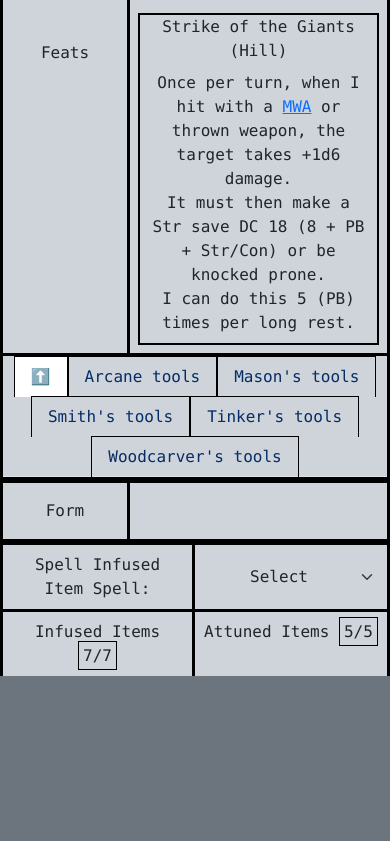
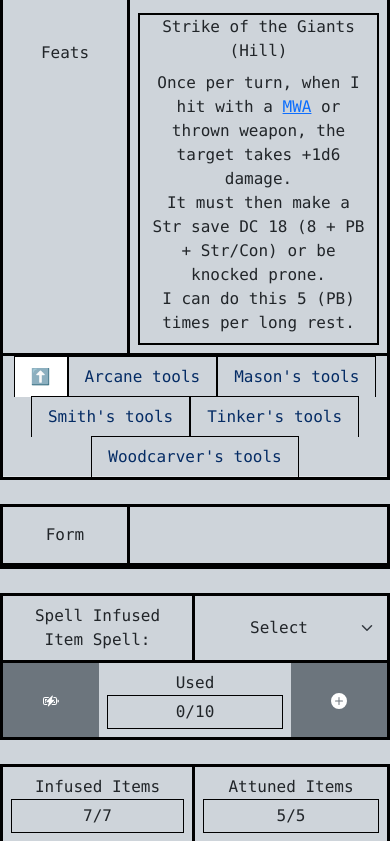
Before and after one commit to No-RocketScience/No-RocketScience.github.io, a plain HTML site: page index.html in a window 390 px wide. Shown: the part 475-1316 px from the top of the page. Before the commit the page ends 1151 px from the top, so only its background shows below. Drawn offline with nearby package versions, Linux system fonts and the light colour scheme; a script that the page names is missing.

Commit message:
added counter for spell infused item

```diff
--- a/index.html
+++ b/index.html
@@ -96,7 +96,7 @@
             </div>
         </div>
 
-        <div class="mx-auto bg-dark-subtle g-0 text-start">
+        <div class="mx-auto bg-dark-subtle g-0 text-start pb-4">
             <nav class="border border-3 border-bottom-0 border-black">
                 <div class="nav nav-tabs justify-content-center" id="nav-tab" role="tablist">
                     <button
@@ -249,7 +249,7 @@
             </div>
         </div>
 
-        <div class="row bg-dark-subtle g-0">
+        <div class="row bg-dark-subtle g-0 pb-4">
             <div class="col-4 border border-3 border-black align-middle">
                 <div class="position-relative top-50 start-50 translate-middle">Form</div>
             </div>
@@ -257,12 +257,12 @@
                 <div id="forms" class="btn-group" role="group" aria-label="Forms"> </div>
             </div>
             <div class="w-100"></div>
-            <div id="forms-info" class="col border border-top-0 border-3 border-black border-bottom-0 align-middle">
+            <div id="forms-info" class="col border border-top-0 border-3 border-black align-middle">
             </div>
         </div>
 
-        <div class="row g-0">
-            <div class="col-6 bg-dark-subtle border border-black border-3 border-bottom-0 align-middle p-2">
+        <div class="row bg-dark-subtle g-0 pb-4">
+            <div class="col-6 border border-black border-3 border-bottom-0 align-middle p-2">
                 <span>Spell Infused Item Spell:</span>
             </div>
             <div class="col-6">
@@ -272,23 +272,65 @@
                     <option selected>Select</option>
                 </select>
             </div>
+            <div class="col-12 border border-3 border-black align-middle">
+                <div class="row g-0">
+                    <div class="col-3">
+                        <button id="spell-infused-item-reset" class="btn btn-secondary rounded-0 w-100 h-100"
+                            type="button">
+                            <svg xmlns="http://www.w3.org/2000/svg" width="16" height="16" fill="currentColor"
+                                class="bi bi-battery-charging" viewBox="0 0 16 16">
+                                <path
+                                    d="M9.585 2.568a.5.5 0 0 1 .226.58L8.677 6.832h1.99a.5.5 0 0 1 .364.843l-5.334 5.667a.5.5 0 0 1-.842-.49L5.99 9.167H4a.5.5 0 0 1-.364-.843l5.333-5.667a.5.5 0 0 1 .616-.09z">
+                                </path>
+                                <path
+                                    d="M2 4h4.332l-.94 1H2a1 1 0 0 0-1 1v4a1 1 0 0 0 1 1h2.38l-.308 1H2a2 2 0 0 1-2-2V6a2 2 0 0 1 2-2">
+                                </path>
+                                <path
+                                    d="M2 6h2.45L2.908 7.639A1.5 1.5 0 0 0 3.313 10H2zm8.595-2-.308 1H12a1 1 0 0 1 1 1v4a1 1 0 0 1-1 1H9.276l-.942 1H12a2 2 0 0 0 2-2V6a2 2 0 0 0-2-2z">
+                                </path>
+                                <path
+                                    d="M12 10h-1.783l1.542-1.639q.146-.156.241-.34zm0-3.354V6h-.646a1.5 1.5 0 0 1 .646.646M16 8a1.5 1.5 0 0 1-1.5 1.5v-3A1.5 1.5 0 0 1 16 8">
+                                </path>
+                            </svg>
+                        </button>
+                    </div>
+                    <div class="col-6 p-2">Used
+                        <div class="d-lg-inline p-1 border border-1 border-black">
+                            <span id="spell-infused-item-used">0</span>/10
+                        </div>
+                    </div>
+                    <div class="col-3">
+                        <button id="spell-infused-item-use" class="btn btn-secondary rounded-0 w-100 h-100"
+                            type="button">
+                            <svg xmlns="http://www.w3.org/2000/svg" width="16" height="16" fill="currentColor"
+                                class="bi bi-plus-circle-fill" viewBox="0 0 16 16">
+                                <path
+                                    d="M16 8A8 8 0 1 1 0 8a8 8 0 0 1 16 0M8.5 4.5a.5.5 0 0 0-1 0v3h-3a.5.5 0 0 0 0 1h3v3a.5.5 0 0 0 1 0v-3h3a.5.5 0 0 0 0-1h-3z">
+                                </path>
+                            </svg>
+                        </button>
+                    </div>
+                </div>
+            </div>
         </div>
 
         <div class="row bg-dark-subtle g-0">
             <div class="col-6 p-2 border border-3 border-black border-bottom-0 align-middle">
                 Infused Items
-                <div class="d-inline p-1 border border-1 border-black">
+                <div class="d-lg-inline p-1 border border-1 border-black">
                     <span id="current-infused-items">7</span>/7
                 </div>
             </div>
+
             <div class="col-6 p-2 border border-3 border-black border-start-0 border-bottom-0 align-middle">
                 Attuned Items
-                <div class="d-inline p-1 border border-1 border-black">
+                <div class="d-lg-inline p-1 border border-1 border-black">
                     <span id="current-attuned-items">5</span>/5
                 </div>
             </div>
         </div>
     </div>
+    </div>
 </body>
 
 </html>
--- a/js/main.js
+++ b/js/main.js
@@ -1,7 +1,9 @@
 Storage.loaded = function () {
     addForms();
-    addSpellInfusedItemOptions();
+    initializeSpellInfusedItem();
     addInfusions();
+    Infusion.updateAttunedItems();
+    Infusion.updateInfusedItems();
 
     initializeTooltips();
 };
@@ -19,7 +21,7 @@ function addForms() {
     });
 }
 
-function addSpellInfusedItemOptions() {
+function initializeSpellInfusedItem() {
     let options = {
         "1st Level": [
             "Bane",
@@ -67,6 +69,19 @@ function addSpellInfusedItemOptions() {
     $("#select-spell-infused-item").on("change", function () {
         localStorage.setItem("spell-infused-item", $("#select-spell-infused-item option:selected").text());
     });
+
+    $("#spell-infused-item-reset").on("click", function () {
+        $("#spell-infused-item-used").text(0);
+    });
+
+    $("#spell-infused-item-use").on("click", function () {
+        let used = Number($("#spell-infused-item-used").text()) + 1;
+        localStorage.setItem("spell-infused-item-used", used);
+        $("#spell-infused-item-used").text(used);
+    });
+
+    let used = localStorage.getItem("spell-infused-item-used");
+    $("#spell-infused-item-used").text(used);
 }
 
 function addInfusions() {
```
